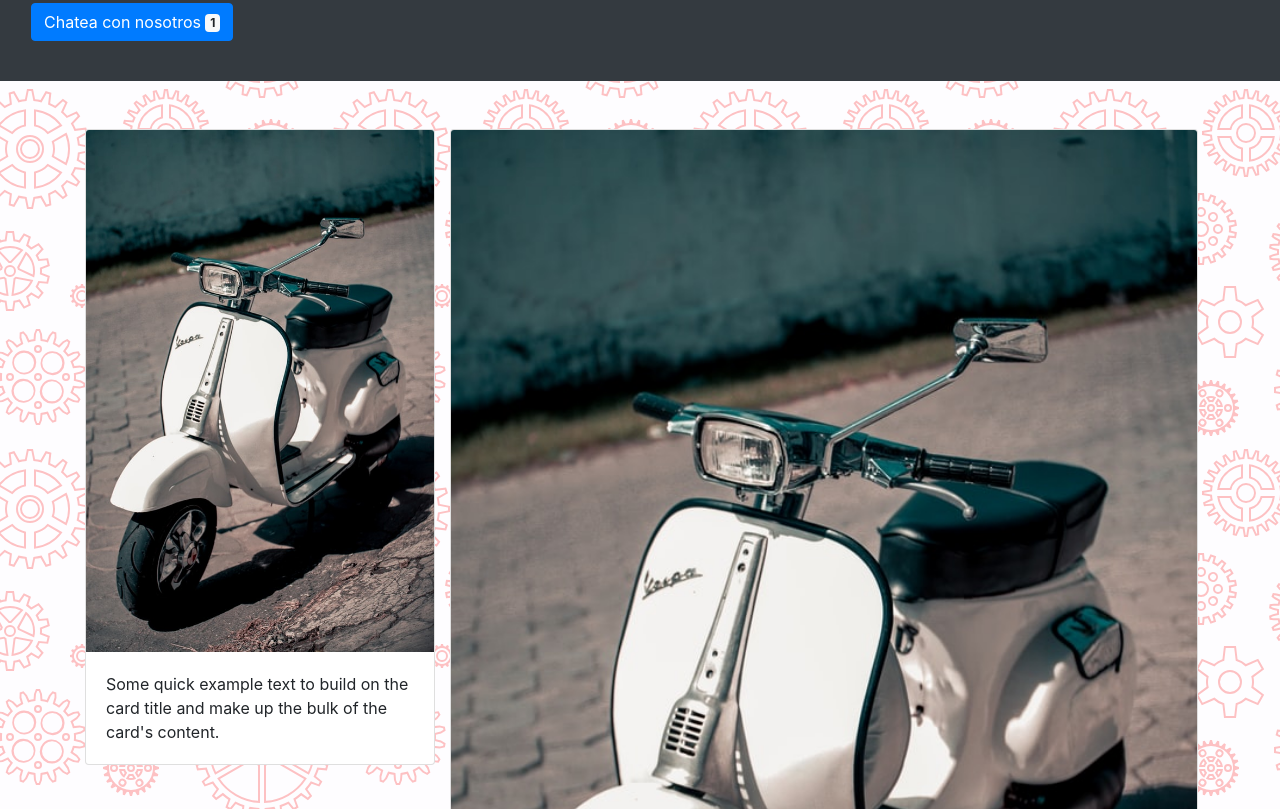
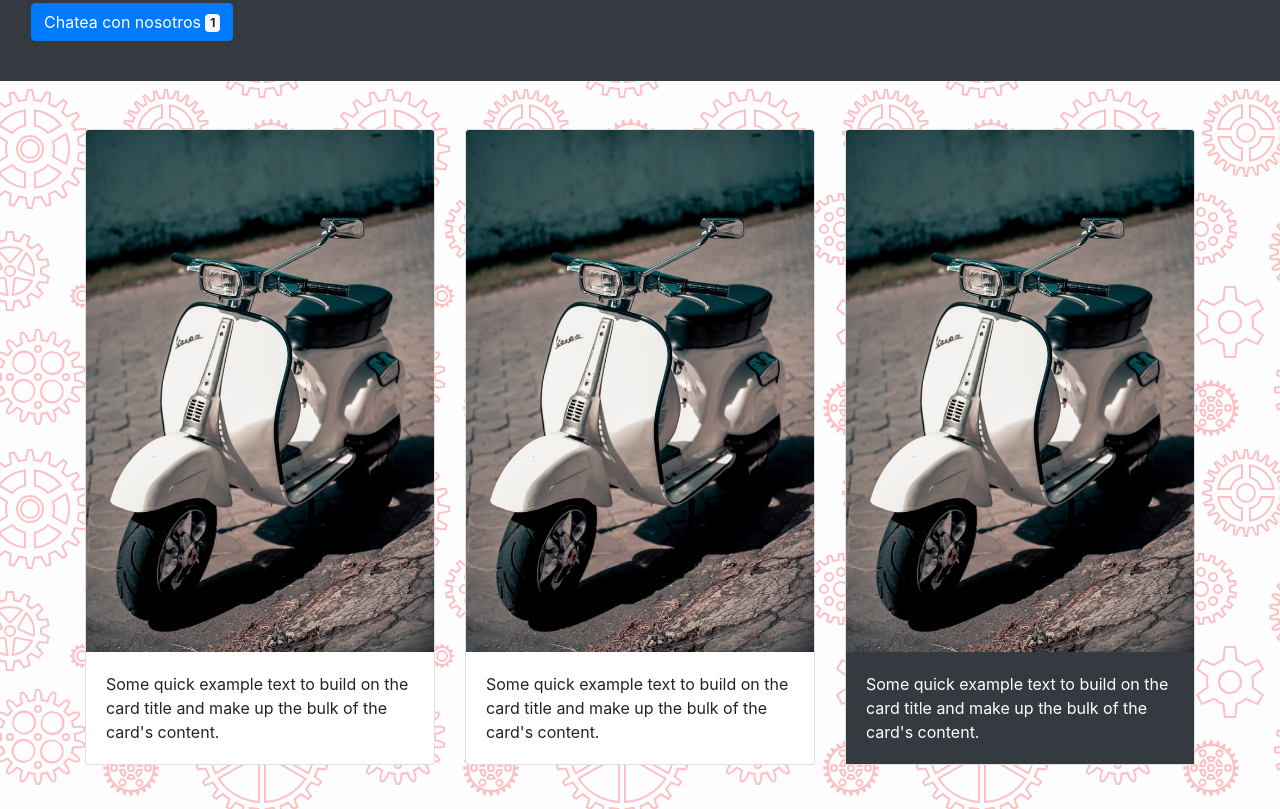
Before and after one commit to Alejandro-Morales-Dev/Bootstrap, a plain HTML site: page src/index.html in a window 1280 px wide. Shown: the part 1691-2500 px from the top of the page. Drawn offline with nearby package versions, Linux system fonts and the light colour scheme.

Commit message:
corrección # 2 cards col-md-4

```diff
--- a/src/index.html
+++ b/src/index.html
@@ -113,7 +113,7 @@
           </div>
         </div>
         <!--dos-->
-        <div class="col-4-md-4">
+        <div class="col-md-4">
           <div class="card">
             <img src="assets/img/femenil.jpg" class="card-img-top" alt="..." />
             <div class="card-body">
@@ -125,7 +125,7 @@
           </div>
         </div>
         <!--tres-->
-        <div class="col-4-md-4">
+        <div class="col-md-4">
           <div class="card">
             <img src="assets/img/femenil.jpg" class="card-img-top" alt="..." />
             <div class="card-body bg-dark">
```
